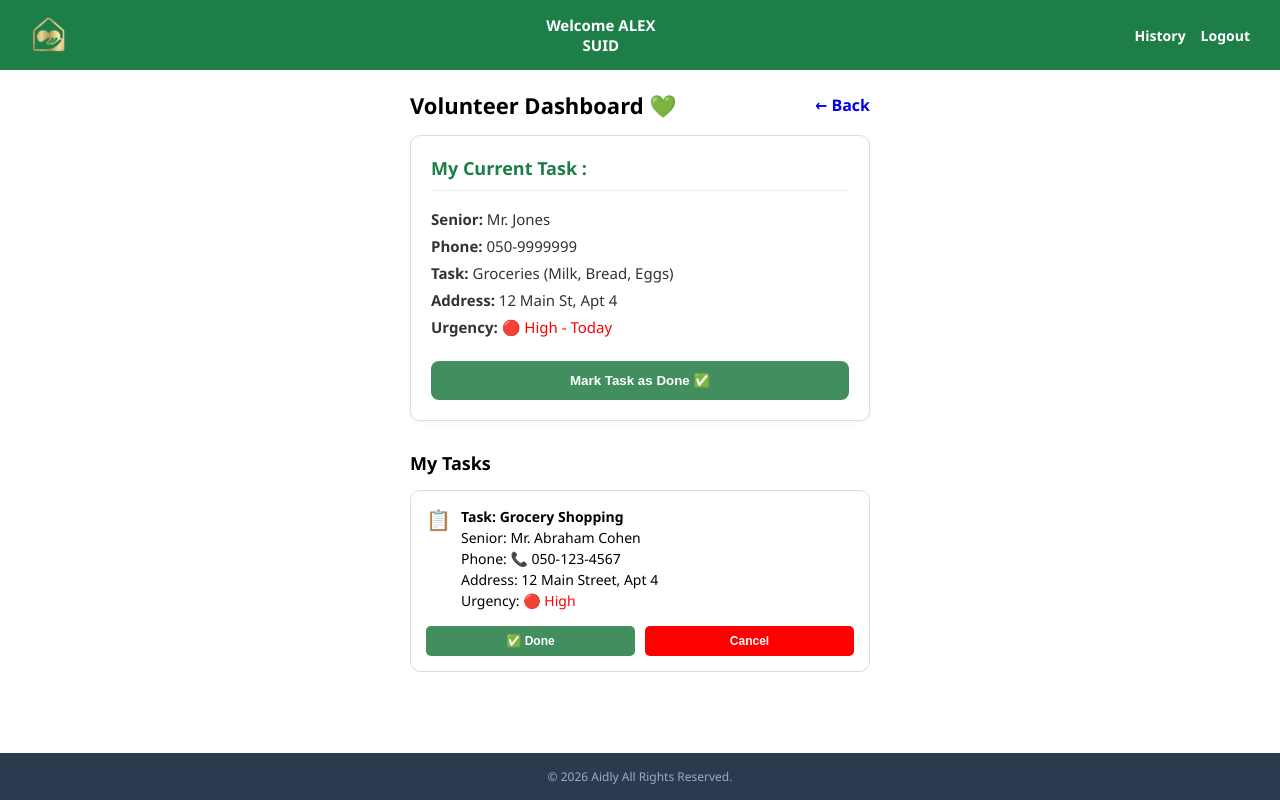
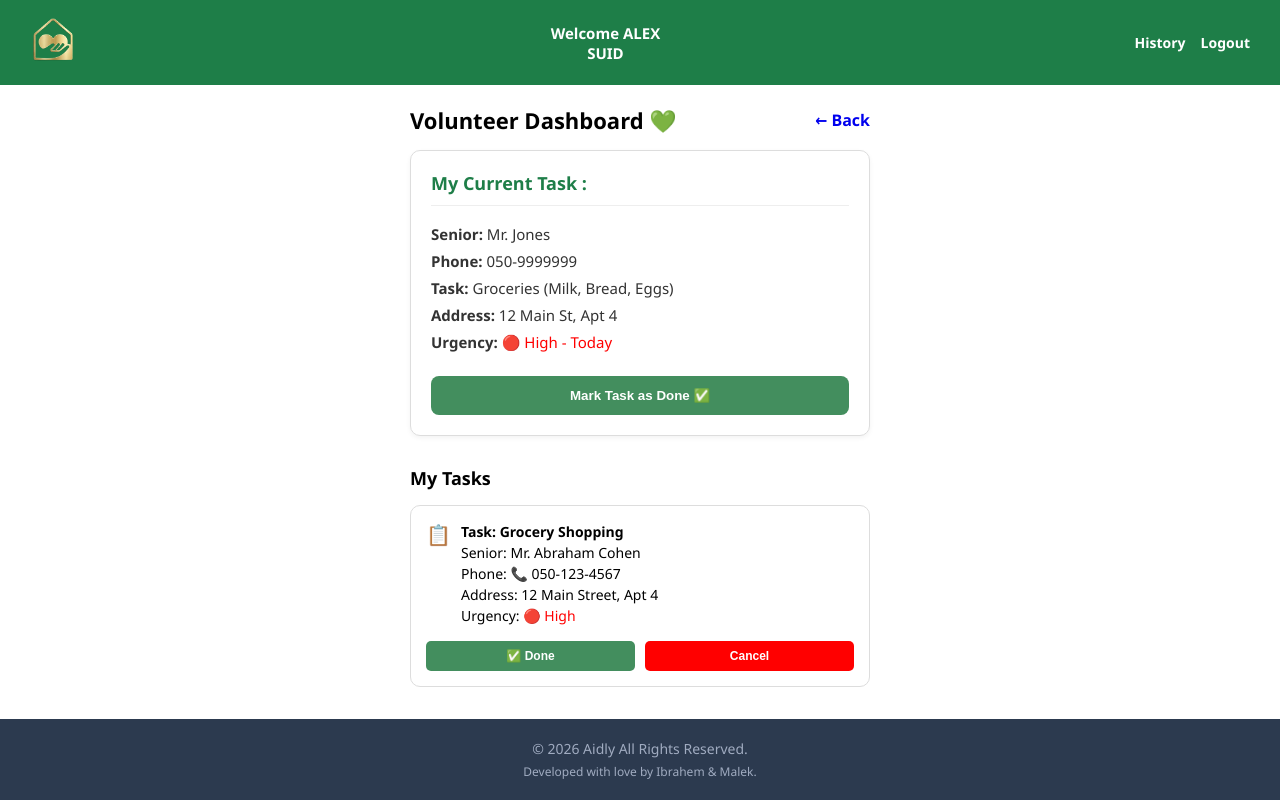
Before and after one commit to avee445/Aidly-Project, a React (Vite) app in the folder finalProject-master/: page /volunteer in a window 1280 px wide. Built offline with nearby package versions, Linux system fonts and the light colour scheme; the HTML template or start-up script is replaced by a standard one.

Commit message:
סרגל עליון של המתנדב

```diff
--- a/finalProject-master/src/pages/VolunteerDashboard.jsx
+++ b/finalProject-master/src/pages/VolunteerDashboard.jsx
@@ -23,7 +23,9 @@ const VolunteerDashboard = () => {
 
       {/* Header */}
       <header style={{ backgroundColor: '#1e7e48', padding: '15px 30px', display: 'flex', justifyContent: 'space-between', alignItems: 'center' }}>
-        <img src={logoImg} alt="Aidly Logo" style={{ height: '40px' }} />
+         <Link to="/">
+             <img src={logoImg} alt="Aidly" style={{ height: '50px', cursor: 'pointer' }} />
+             </Link>
         <div style={{ color: 'white', textAlign: 'center', fontWeight: 'bold', fontSize: '15px' }}>
           Welcome ALEX<br/>SUID
         </div>
@@ -81,8 +83,9 @@ const VolunteerDashboard = () => {
         </div>
       </div>
 
-      <footer style={{ backgroundColor: '#2c3a4f', color: '#a0abc0', textAlign: 'center', padding: '15px 0', fontSize: '12px', width: '100%' }}>
-        © 2026 Aidly All Rights Reserved.
+      <footer style={{ backgroundColor: '#2c3a4f', color: '#a0abc0', textAlign: 'center', padding: '20px 0', fontSize: '14px' }}>
+        <div>© 2026 Aidly All Rights Reserved.</div>
+        <div style={{ marginTop: '5px', fontSize: '12px' }}>Developed with love by Ibrahem & Malek.</div>
       </footer>
     </div>
   );
```
